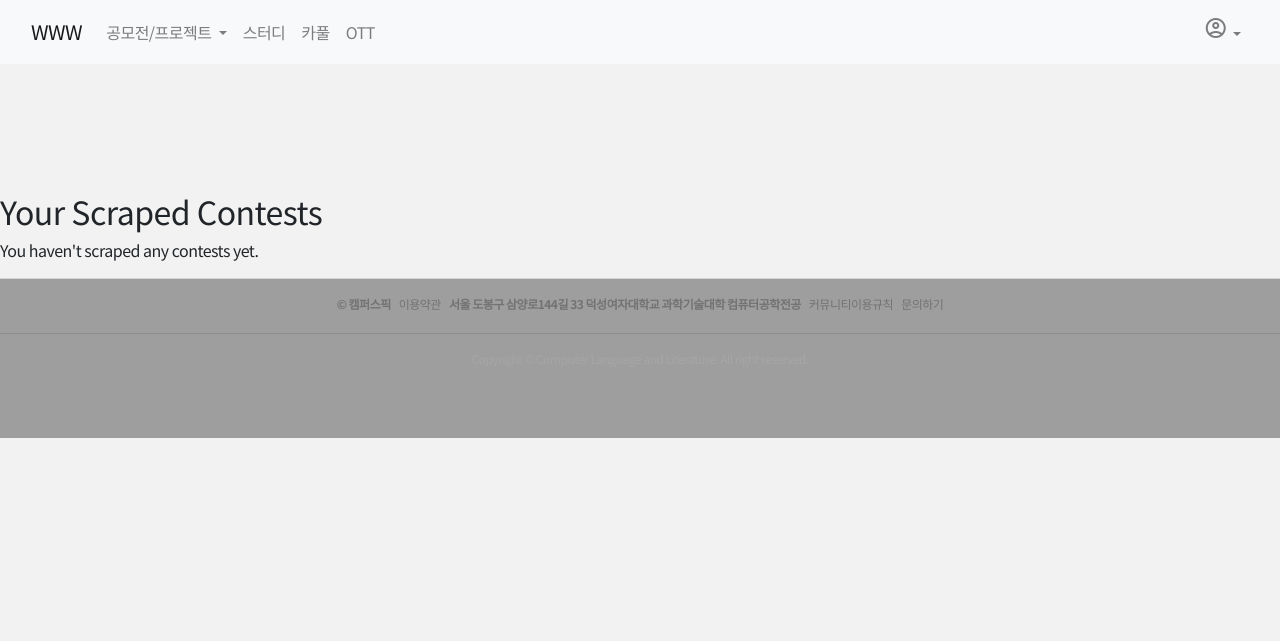
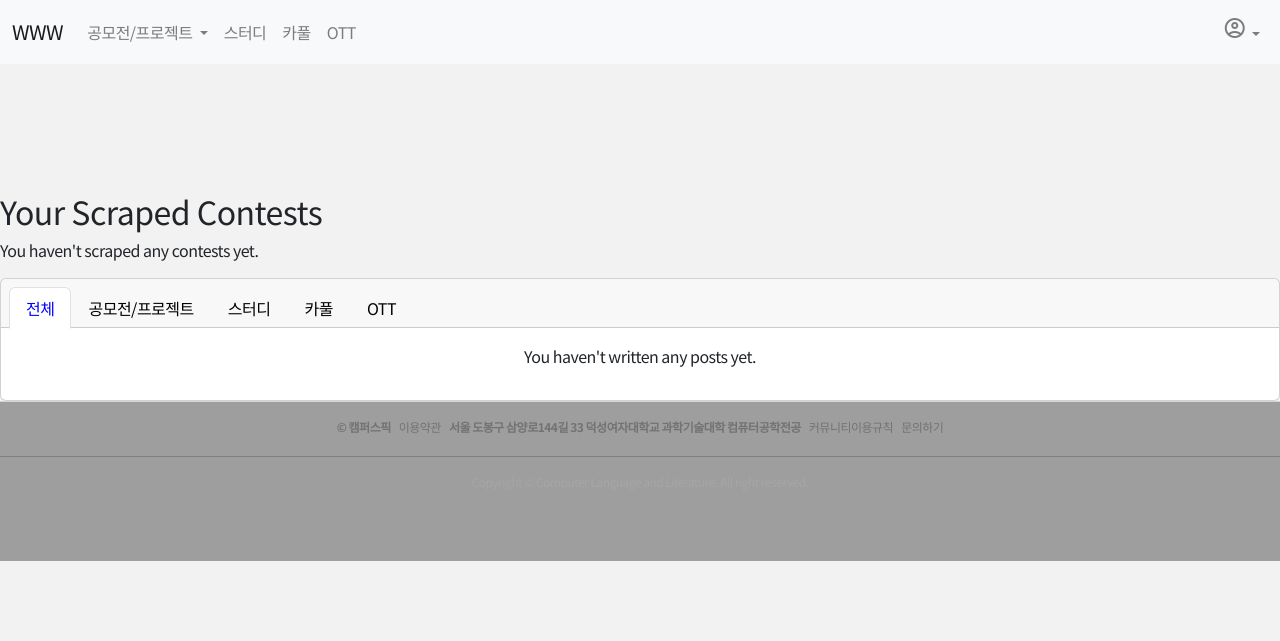
Before and after one commit to 2023-Internetprogramming/team-03, a Django app: page /mypage/ in a window 1280 px wide. Shown: the top 641 px of the page. Run offline with Django 4.2, Linux system fonts and the light colour scheme; the visitor is signed in with stand-in values (Sample User, id 1); data that the repository does not hold is empty; some libraries are stand-ins or nearby versions.

Commit message:
본인이 작성한 글 조회 기능 추가

```diff
--- a/users/templates/users/mypage.html
+++ b/users/templates/users/mypage.html
@@ -2,6 +2,10 @@
 {% load static %}
 
 {% block main_area %}
+<head>
+  <link href="https://cdn.jsdelivr.net/npm/bootstrap@5.3.1/dist/css/bootstrap.min.css" rel="stylesheet" integrity="sha384-4bw+/aepP/YC94hEpVNVgiZdgIC5+VKNBQNGCHeKRQN+PtmoHDEXuppvnDJzQIu9" crossorigin="anonymous">
+  <script src="http://code.jquery.com/jquery-3.3.1.min.js"></script>
+</head>
 <link rel="stylesheet" type="text/css" href="{% static 'contest/css/list.css' %}">
 <br><br><br><br><br><br><br><br>
   <h2>Your Scraped Contests</h2>
@@ -39,4 +43,111 @@
     <p>You haven't scraped any contests yet.</p>
   {% endif %}
 
+  <div class="card text-center">
+    <div class="card-header">
+      <ul class="nav nav-tabs card-header-tabs">
+        <li class="nav-item">
+          <a class="nav-link active" href="#">전체</a>
+        </li>
+        <li class="nav-item">
+          <a class="nav-link" href="#">공모전/프로젝트</a>
+        </li>
+        <li class="nav-item">
+          <a class="nav-link" href="#">스터디</a>
+        </li>
+        <li class="nav-item">
+            <a class="nav-link" href="#">카풀</a>
+        </li>
+        <li class="nav-item">
+            <a class="nav-link" href="#">OTT</a>
+        </li>
+      </ul>
+    </div>
+
+    <div class="card-body">
+      {% for post in user_posts %}
+        <div class="card text-start">
+            <div class="card-header">
+              {{ post.category }}
+            </div>
+            <div class="card-body">
+              <h5 class="card-title">{{ post.title }}</h5>
+              <p class="card-text">{{ post.content }}</p>
+              <a href="#" class="btn btn-primary">수정</a>
+              <a href="#" class="btn btn-primary">삭제</a>
+            </div>
+        </div>
+      {% endfor %}
+
+      {% if not user_posts %}
+        <p>You haven't written any posts yet.</p>
+      {% endif %}
+    </div>
+  </div>
+
+<style>
+  .card-header .nav-link {
+    color: black !important;
+  }
+  .card-header .nav-link.active {
+    color: blue !important;
+  }
+</style>
+
+
+<script src="https://cdn.jsdelivr.net/npm/bootstrap@5.3.1/dist/js/bootstrap.bundle.min.js" integrity="sha384-HwwvtgBNo3bZJJLYd8oVXjrBZt8cqVSpeBNS5n7C8IVInixGAoxmnlMuBnhbgrkm" crossorigin="anonymous"></script>
+<script>
+    $(document).ready(function(){
+        $('.card-header .nav-link').click(function(e){
+            e.preventDefault();
+            $('.card-header .nav-link').removeClass('active');
+            $(this).addClass('active');
+
+
+            var category = $(this).text().trim();
+
+            $.ajax({
+                type: 'GET',
+                url: '/get_posts_by_category/',
+                data: {'category': category},
+                success: function(data){
+                    updatePosts(data.posts);
+                },
+                error: function(error){
+                    console.log(error);
+                }
+            });
+        });
+
+        function updatePosts(posts) {
+            // 사용자가 작성한 글을 동적으로 업데이트
+            var cardBody = $('.card-body');
+            cardBody.empty();  // 기존 내용 비우기
+
+            if (posts.length > 0) {
+                for (var i = 0; i < posts.length; i++) {
+                    var post = posts[i];
+                    var cardHtml = `
+                        <div class="card text-start">
+                            <div class="card-header">
+                                ${post.category}
+                            </div>
+                            <div class="card-body">
+                                <h5 class="card-title">${post.title}</h5>
+                                <p class="card-text">${post.content}</p>
+                                <a href="#" class="btn btn-primary">수정</a>
+                                <a href="#" class="btn btn-primary">삭제</a>
+                            </div>
+                        </div>
+                    `;
+                    cardBody.append(cardHtml);
+                }
+            }
+            else {
+                cardBody.html('<p>No posts in this category.</p>');
+            }
+        }
+    });
+</script>
+
 {% endblock %}
--- a/users/urls.py
+++ b/users/urls.py
@@ -7,4 +7,5 @@ urlpatterns = [
     path('logout/', views.logout_view, name='logout'),
     path('', views.main_view, name='main'),
     path('mypage/', views.mypage_view, name='mypage'),
+    path('get_posts_by_category/', views.get_posts_by_category, name='get_posts_by_category'),
 ]
--- a/users/views.py
+++ b/users/views.py
@@ -6,6 +6,8 @@ from .forms import SignUpForm
 from django.contrib.auth import logout
 from django.contrib.auth.decorators import login_required
 from datetime import datetime
+from .models import UserPost
+from django.http import JsonResponse
 
 def main_view(request):
     return render(request, 'users/main_page.html')
@@ -59,3 +61,20 @@ def mypage_view(request):
         contest.deadline = (contest.deadline - today).days
 
     return render(request, 'users/mypage.html', {'saved_posts': saved_posts})
+
+
+@login_required
+def mypage_view(request):
+    # 현재 로그인한 사용자가 작성한 글 가져오기
+    user_posts = UserPost.objects.filter(author=request.user)
+
+    context = {'user_posts': user_posts}
+    return render(request, 'users/mypage.html', context)
+
+def get_posts_by_category(request):
+    category = request.GET.get('category', '')
+    user_posts = UserPost.objects.filter(author=request.user, category=category)
+
+    # user_posts를 JSON 형태로 변환하여 응답
+    posts_data = [{'title': post.title, 'content': post.content, 'category': post.category} for post in user_posts]
+    return JsonResponse({'posts': posts_data})
```
Also changed, not shown: users/models.py (+9 -0 lines).
